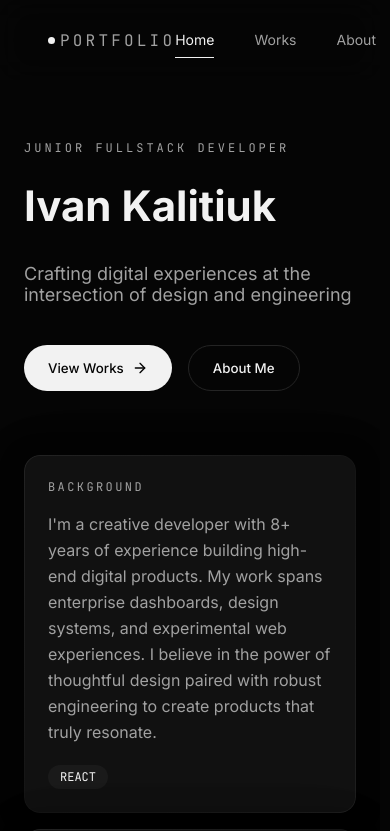
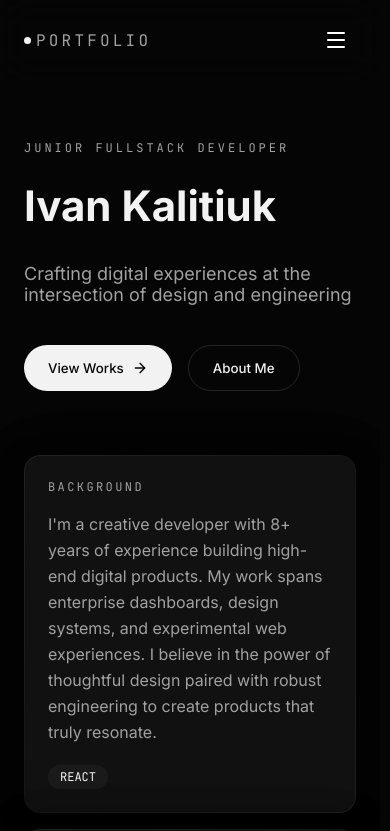
Before and after one commit to ivankalituk/business-card, a React (Vite) app: page / in a window 390 px wide. Shown: the top 831 px of the page. Built offline with nearby package versions, Linux system fonts and the light colour scheme.

Commit message:
feat[header]: header burger

```diff
--- /dev/null
+++ b/src/mockData/index.ts
@@ -0,0 +1,5 @@
+export const navLinks = [
+    { label: 'Home', path: '/' },
+    { label: 'Works', path: '/works' },
+    { label: 'About', path: '/about' },
+];
--- a/src/shared/ui/layoutLinks/ui/layoutLinks.tsx
+++ b/src/shared/ui/layoutLinks/ui/layoutLinks.tsx
@@ -1,22 +1,19 @@
 import type { FC } from "react";
 import { Link, useLocation } from "react-router-dom";
 import { motion } from "framer-motion";
-
-const navLinks = [
-    { label: 'Home', path: '/' },
-    { label: 'Works', path: '/works' },
-    { label: 'About', path: '/about' },
-];
+import { twMerge } from "tailwind-merge";
+import { navLinks } from "../../../../mockData";
 
 interface Props {
     underLines?: boolean
+    classname?: string
 }
 
-const LayoutLinks: FC <Props> = ({underLines}) => {
+const LayoutLinks: FC <Props> = ({underLines, classname}) => {
     const location = useLocation();
 
     return (
-        <nav className="flex gap-[40px]">
+        <nav className={twMerge(`flex gap-[40px]`, classname)}>
             {navLinks.map((link) => {
                 const isActive = location.pathname === link.path;
 
--- a/src/widgets/header/ui/header.tsx
+++ b/src/widgets/header/ui/header.tsx
@@ -1,8 +1,13 @@
 import { Link } from 'react-router-dom'
 import '../../../shared/globals.css'
 import { LayoutLinks } from '../../../shared/ui/layoutLinks';
+import { Menu } from 'lucide-react';
+import { navLinks } from '../../../mockData';
+import { useState } from 'react';
 
 const Header = () => {
+
+    const [burger, setBurger] = useState<boolean>(false)
 
     return(
         <header
@@ -13,14 +18,20 @@ const Header = () => {
                 bg-background/80 backdrop-blur-[16px]
                 mx-auto
                 my-0
-                h-[80px]
                 max-w-[1184px]
                 w-[100%]
-                px-[48px]
+            "
+        >
+            <div
+                className='
+                    h-[80px]
+                    relative
+                    px-[24px]
+                    md:px-[48px]
                     flex
                     items-center
                     justify-between
-            "
+                '
             >
                 <Link to="/" className="flex items-center gap-[5px] group">
                     <span
@@ -37,7 +48,49 @@ const Header = () => {
                     </span>
                 </Link>
 
-            <LayoutLinks underLines/>
+                <LayoutLinks underLines classname='hidden td:flex'/>
+
+                <button
+                    onClick={() => {setBurger(!burger)}}
+                    className='
+                        flex
+                        items-center
+                        justify-around
+                        p-[8px]
+                        td:hidden
+                    '
+                >
+                    <Menu className="w-[24px] h-[24px]" />
+                </button>
+
+                {burger && <nav
+                    className='
+                        absolute
+                        top-[80px]
+                        left-[0px]
+                        w-[100dvw]
+                        bg-background
+                        p-[24px]
+                        z-1000
+                        flex flex-col gap-[16px]
+                    '
+                >
+                    {navLinks.map((link) => (
+                        <Link
+                            to={link.path}
+                            onClick={() => setBurger(false)}
+                            className="
+                                text-foreground
+                                py-[12px]
+                                block
+                            "
+                            >
+                            {link.label}
+                        </Link>
+                    ))}
+                </nav>}
+
+            </div>
         </header>
     )
 }
```
Lines whose indentation alone changed are shown as unchanged.
